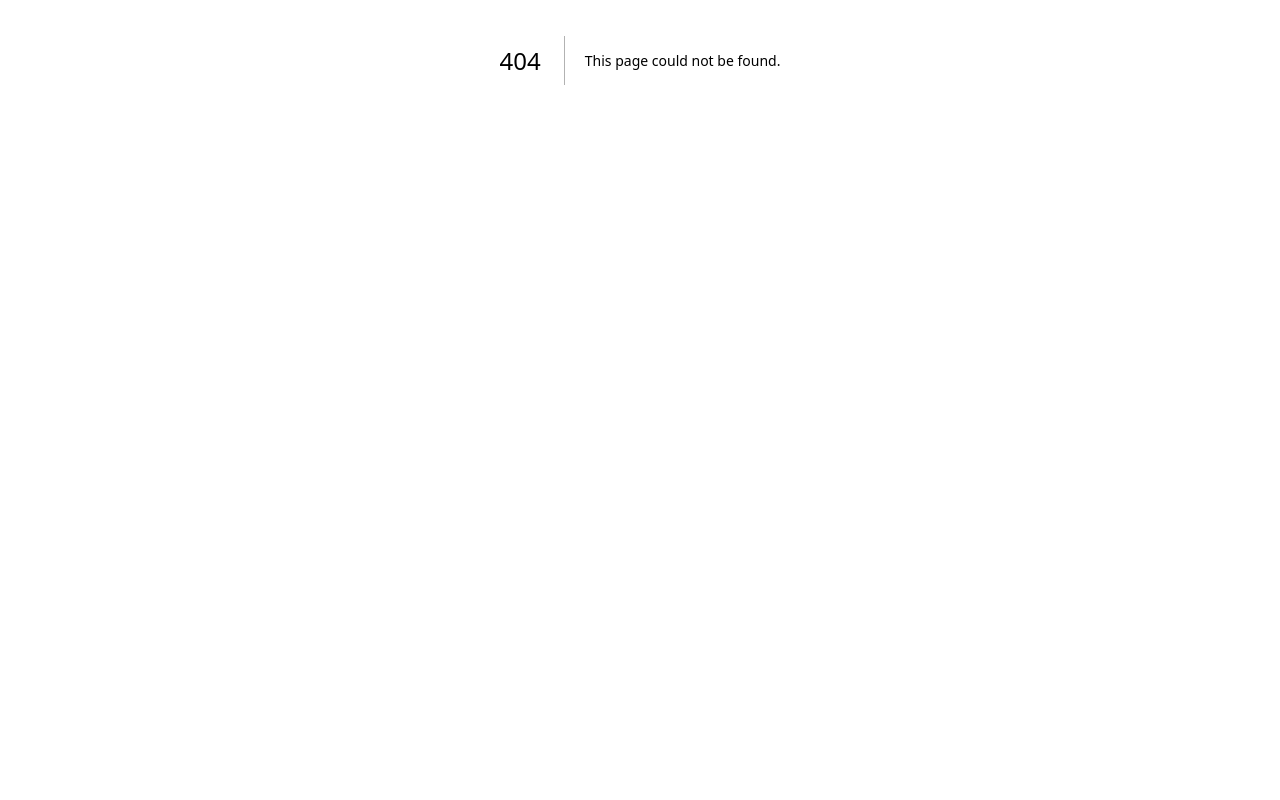
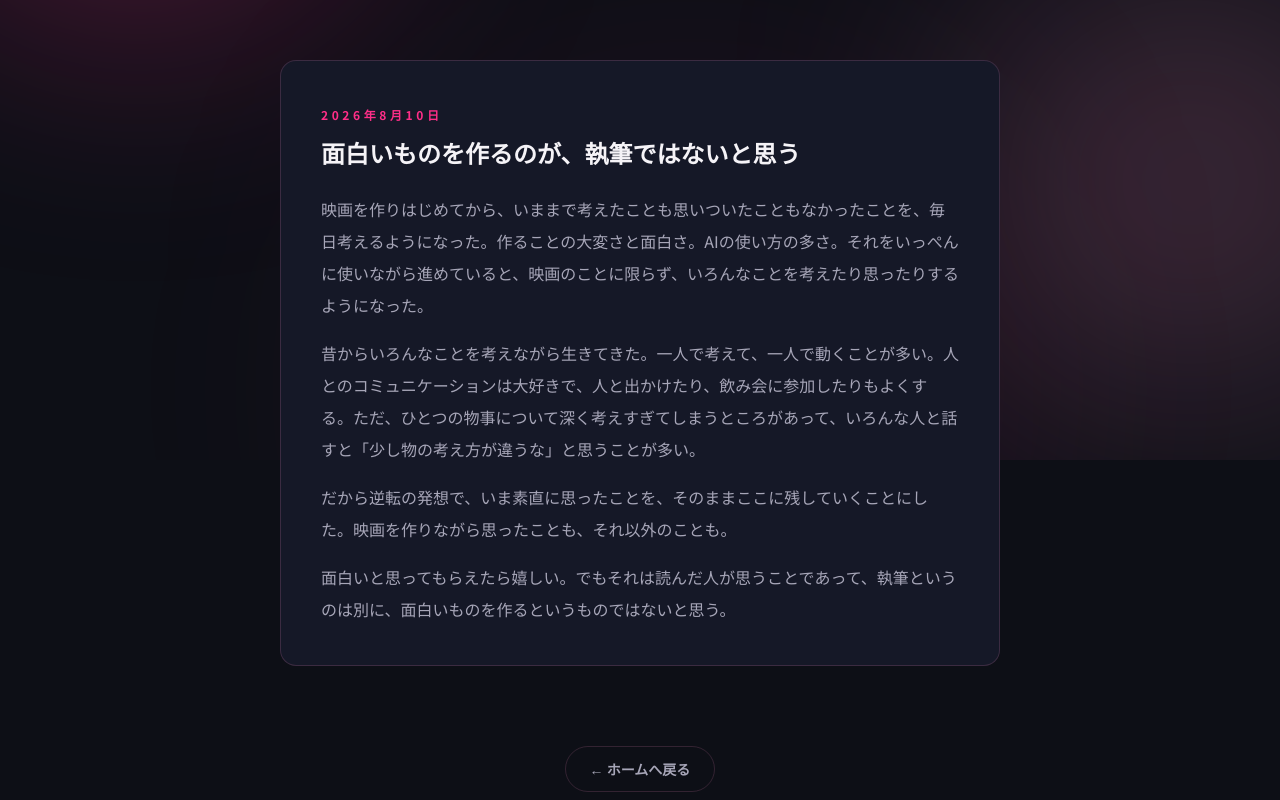
Before and after one commit to nakanointeria5963-alt/home-page, a Next.js app: page /writing in a window 1280 px wide. Before the commit this address had no page. Shown: the part 340-1140 px from the top of the page. Before the commit the page ends 800 px from the top, so only its background shows below. Built offline with nearby package versions, Linux system fonts and the light colour scheme.

Commit message:
「執筆」カードと /writing ページを追加
Co-Authored-By: Claude Opus 5 <noreply@anthropic.com>
Claude-Session: https://claude.ai/code/session_018RxvmxpBqNjydZynazQmpP

```diff
--- /dev/null
+++ b/src/app/writing/entries.ts
@@ -0,0 +1,21 @@
+export type WritingEntry = {
+  slug: string;
+  date: string;
+  title: string;
+  paragraphs: string[];
+};
+
+// 新しい文章は配列の先頭に追加する
+export const WRITING_ENTRIES: WritingEntry[] = [
+  {
+    slug: "2026-08-10-hajimari",
+    date: "2026-08-10",
+    title: "面白いものを作るのが、執筆ではないと思う",
+    paragraphs: [
+      "映画を作りはじめてから、いままで考えたことも思いついたこともなかったことを、毎日考えるようになった。作ることの大変さと面白さ。AIの使い方の多さ。それをいっぺんに使いながら進めていると、映画のことに限らず、いろんなことを考えたり思ったりするようになった。",
+      "昔からいろんなことを考えながら生きてきた。一人で考えて、一人で動くことが多い。人とのコミュニケーションは大好きで、人と出かけたり、飲み会に参加したりもよくする。ただ、ひとつの物事について深く考えすぎてしまうところがあって、いろんな人と話すと「少し物の考え方が違うな」と思うことが多い。",
+      "だから逆転の発想で、いま素直に思ったことを、そのままここに残していくことにした。映画を作りながら思ったことも、それ以外のことも。",
+      "面白いと思ってもらえたら嬉しい。でもそれは読んだ人が思うことであって、執筆というのは別に、面白いものを作るというものではないと思う。",
+    ],
+  },
+];
--- /dev/null
+++ b/src/app/writing/page.tsx
@@ -0,0 +1,71 @@
+import type { Metadata } from "next";
+import BackgroundFX from "@/components/BackgroundFX";
+import Header from "@/components/Header";
+import Footer from "@/components/Footer";
+import Reveal from "@/components/Reveal";
+import SectionHeading from "@/components/SectionHeading";
+import { WRITING_ENTRIES } from "./entries";
+
+export const metadata: Metadata = {
+  title: "執筆 | ROGUE PINK",
+  description:
+    "素直に思ったことを、そのまま残していく場所。映画を作りながら考えたことも、それ以外のことも。",
+};
+
+function formatDate(date: string): string {
+  const [year, month, day] = date.split("-");
+  return `${year}年${Number(month)}月${Number(day)}日`;
+}
+
+export default function WritingPage() {
+  return (
+    <>
+      <BackgroundFX />
+      <Header />
+      <main className="mx-auto max-w-3xl px-6 pb-32 pt-40">
+        <SectionHeading eyebrow="WRITING" title="執筆">
+          <p className="mx-auto mt-6 max-w-xl text-center text-sm leading-loose text-muted sm:text-base">
+            素直に思ったことを、そのまま残していく場所。
+            映画を作りながら考えたことも、それ以外のことも。
+          </p>
+        </SectionHeading>
+
+        <div className="mt-20 space-y-16">
+          {WRITING_ENTRIES.map((entry, index) => (
+            <Reveal key={entry.slug} delay={index * 0.1}>
+              <article
+                id={entry.slug}
+                className="rounded-2xl border border-border bg-background-elevated p-8 sm:p-10"
+              >
+                <time
+                  dateTime={entry.date}
+                  className="text-xs font-bold tracking-[0.3em] text-pink"
+                >
+                  {formatDate(entry.date)}
+                </time>
+                <h2 className="mt-3 text-xl font-black text-foreground sm:text-2xl">
+                  {entry.title}
+                </h2>
+                <div className="mt-6 space-y-4 text-sm leading-loose text-muted sm:text-base">
+                  {entry.paragraphs.map((paragraph) => (
+                    <p key={paragraph}>{paragraph}</p>
+                  ))}
+                </div>
+              </article>
+            </Reveal>
+          ))}
+        </div>
+
+        <Reveal className="mt-20 text-center">
+          <a
+            href="/"
+            className="inline-block rounded-full border border-border px-6 py-3 text-sm font-bold text-muted transition-colors hover:border-pink/50 hover:text-pink-light"
+          >
+            ← ホームへ戻る
+          </a>
+        </Reveal>
+      </main>
+      <Footer />
+    </>
+  );
+}
--- a/src/components/sections/Businesses.tsx
+++ b/src/components/sections/Businesses.tsx
@@ -36,6 +36,18 @@ const BUSINESSES: Business[] = [
       {
         label: "映画の制作日誌を読む",
         url: "/journal",
+      },
+    ],
+  },
+  {
+    title: "執筆",
+    description:
+      "素直に思ったことを、そのまま残していく場所。映画を作りながら考えたことも、それ以外のことも。",
+    icon: "✒️",
+    products: [
+      {
+        label: "執筆を読む",
+        url: "/writing",
       },
     ],
   },
```
